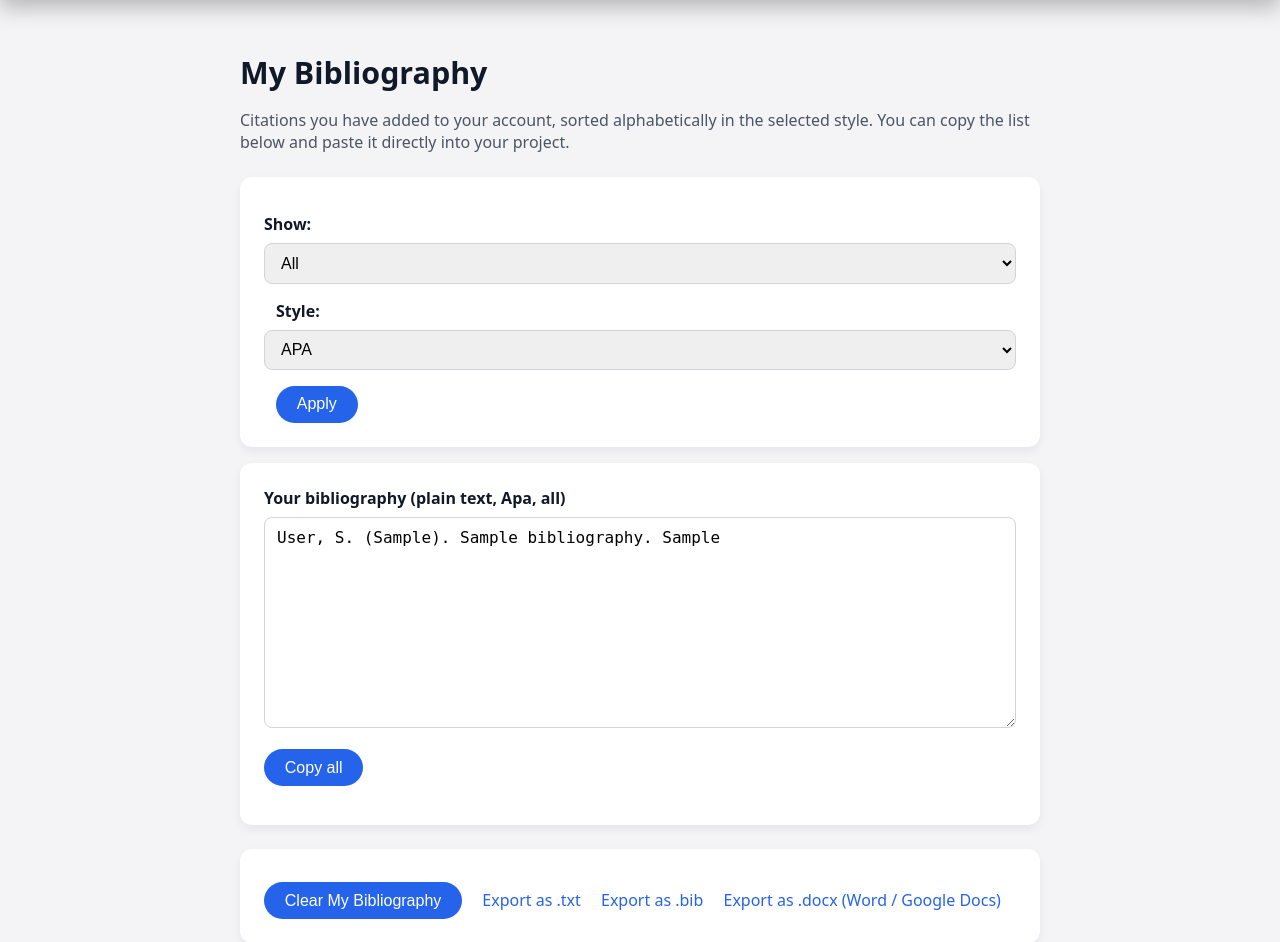
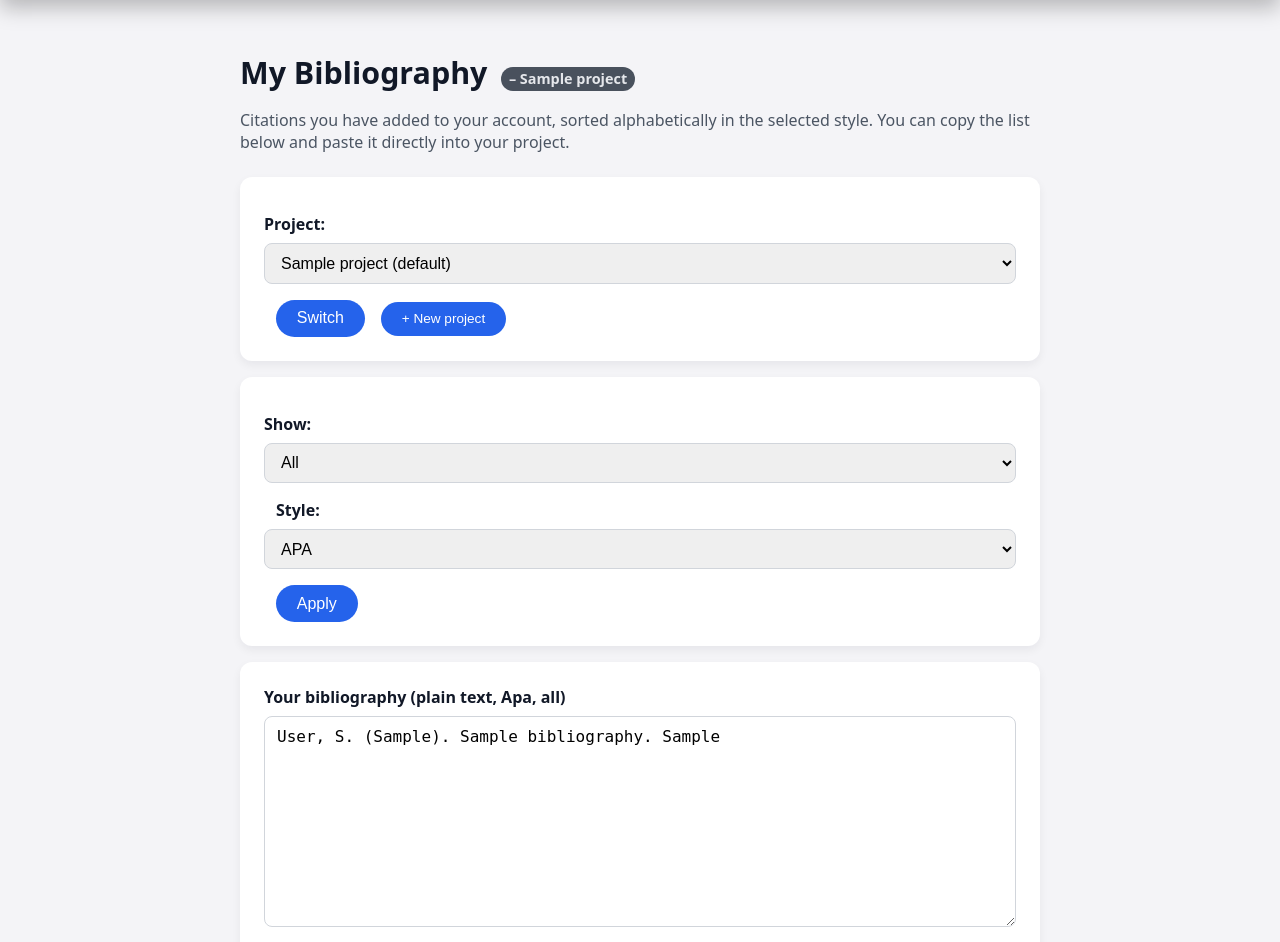
Before and after one commit to Andrew-O39/FolioCite, a FastAPI app: page /bibliography in a window 1280 px wide. Shown: the part 73-1015 px from the top of the page. Run offline with FastAPI, Linux system fonts and the light colour scheme; the visitor is signed in with stand-in values (Sample User, id 1); tables that the repository leaves empty hold one stand-in row (values such as "Sample post").

Commit message:
feat: implement multi-project bibliography system with default project handling

```diff
--- a/main.py
+++ b/main.py
@@ -2,8 +2,10 @@ from fastapi import FastAPI, Request, Form, Query
 from fastapi.responses import HTMLResponse, RedirectResponse, PlainTextResponse, StreamingResponse
 from fastapi.staticfiles import StaticFiles
 from fastapi.templating import Jinja2Templates
+from db import ensure_default_project, get_projects_for_user, create_project
 from io import BytesIO
 from docx import Document
+from typing import Optional
 
 from starlette.middleware.sessions import SessionMiddleware
 
@@ -75,6 +77,20 @@ def get_current_user(request: Request) -> Optional[CurrentUser]:
         username=row["username"],
         email=row["email"],
     )
+
+def get_current_project_id(request: Request, user_id: int) -> int:
+    """
+    Read the active project_id from the session or create/select the default one.
+    """
+    project_id = request.session.get("project_id")
+    if project_id is not None:
+        return int(project_id)
+
+    # Ensure default project exists
+    default_project = ensure_default_project(user_id)
+    pid = default_project["id"]
+    request.session["project_id"] = pid
+    return pid
 
 @app.get("/register", response_class=HTMLResponse)
 async def register_get(request: Request):
@@ -459,9 +475,6 @@ async def cite(
         },
     )
 
-from typing import Optional
-from fastapi import Query
-
 @app.get("/bibliography", response_class=HTMLResponse)
 async def show_bibliography(
     request: Request,
@@ -472,8 +485,19 @@ async def show_bibliography(
     if not current_user:
         return RedirectResponse(url="/login", status_code=303)
 
-    # Load all rows for this user from the DB
-    rows = db.get_all_entries(current_user.id)
+    # Which project is active?
+    project_id = get_current_project_id(request, current_user.id)
+    all_projects = get_projects_for_user(current_user.id)
+
+    # Figure out current project name (fallback if something is odd)
+    current_project_name = "Current project"
+    for p in all_projects:
+        if p["id"] == project_id:
+            current_project_name = p["name"]
+            break
+
+    # Load all rows for this user + project from the DB
+    rows = db.get_all_entries(current_user.id, project_id=project_id)
 
     # Normalise filter_type
     if filter_type not in ("all", "book", "article", "website"):
@@ -502,7 +526,7 @@ async def show_bibliography(
             if a.strip()
         ]
 
-        # Safely pull website-only columns (in case older DB doesn't have them yet)
+        # Safely pull website-only columns
         row_keys = set(row.keys())
         site_name: Optional[str] = row["site_name"] if "site_name" in row_keys else None
         url: Optional[str] = row["url"] if "url" in row_keys else None
@@ -564,6 +588,9 @@ async def show_bibliography(
             "current_style": style,
             "current_filter": filter_type,
             "current_user": current_user,
+            "projects": all_projects,
+            "current_project_id": project_id,
+            "current_project_name": current_project_name,
         },
     )
 
@@ -594,11 +621,14 @@ async def add_to_bibliography(
     if not current_user:
         return RedirectResponse(url="/login", status_code=303)
 
+    project_id = get_current_project_id(request, current_user.id)
+
     authors_str = ";".join([a.strip() for a in authors.split(";") if a.strip()])
 
     db.add_entry(
         current_user.id,
-        {
+        project_id,
+  {
             "entry_type": entry_type,
             "title": title.strip(),
             "authors": authors_str,
@@ -631,7 +661,9 @@ async def clear_bibliography(request: Request):
     if not current_user:
         return RedirectResponse(url="/login", status_code=303)
 
-    db.clear_entries(current_user.id)
+    project_id = get_current_project_id(request, current_user.id)
+
+    db.clear_entries(current_user.id, project_id=project_id)
     return RedirectResponse(url="/bibliography", status_code=303)
 
 @app.post("/bibliography/notes", response_class=HTMLResponse)
@@ -865,6 +897,44 @@ async def export_bibliography_docx(
         headers={"Content-Disposition": f'attachment; filename="{filename}"'},
     )
 
+
+@app.post("/projects/select", response_class=HTMLResponse)
+async def select_project(
+    request: Request,
+    project_id: int = Form(...),
+):
+    current_user = get_current_user(request)
+    if not current_user:
+        return RedirectResponse(url="/login", status_code=303)
+
+    # Make sure this project belongs to the user
+    projects = get_projects_for_user(current_user.id)
+    if any(p["id"] == project_id for p in projects):
+        request.session["project_id"] = int(project_id)
+
+    return RedirectResponse(url="/bibliography", status_code=303)
+
+
+@app.post("/projects/create", response_class=HTMLResponse)
+async def create_project_endpoint(
+    request: Request,
+    project_name: str = Form(...),
+):
+    current_user = get_current_user(request)
+    if not current_user:
+        return RedirectResponse(url="/login", status_code=303)
+
+    name = project_name.strip()
+    if not name:
+        return RedirectResponse(url="/bibliography", status_code=303)
+
+    # Projects are not "default" – you keep one default per user
+    new_project_id = create_project(current_user.id, name, is_default=False)
+    request.session["project_id"] = new_project_id
+
+    return RedirectResponse(url="/bibliography", status_code=303)
+
+
 # For local debugging: `python main.py`
 if __name__ == "__main__":
     import uvicorn
--- a/static/styles.css
+++ b/static/styles.css
@@ -366,3 +366,12 @@ textarea {
   font-size: 0.75rem;
   color: #6b7280;
 }
+
+.project-name-pill {
+  font-size: 0.9rem;
+  margin-left: 0.35rem;
+  padding: 0.15rem 0.5rem;
+  border-radius: 999px;
+  background-color: rgba(31, 41, 55, 0.8);
+  color: #e5e7eb;
+}
--- a/templates/bibliography.html
+++ b/templates/bibliography.html
@@ -1,11 +1,63 @@
 {% extends "base.html" %}
 {% block content %}
 <div class="container">
-  <h1>My Bibliography</h1>
+  <h1>
+  My Bibliography
+  {% if current_project_name %}
+    <span class="project-name-pill">– {{ current_project_name }}</span>
+  {% endif %}
+  </h1>
   <p class="subtitle">
     Citations you have added to your account, sorted alphabetically in the selected style.
     You can copy the list below and paste it directly into your project.
   </p>
+
+  <!-- Project selector + collapsible "New project" -->
+<div class="card" style="margin-bottom: 1rem;">
+  <!-- Switch project -->
+  <form action="/projects/select" method="post" class="inline-form">
+    <label for="project_id">Project:</label>
+    <select id="project_id" name="project_id">
+      {% for p in projects %}
+        <option value="{{ p.id }}"
+          {% if p.id == current_project_id %}selected{% endif %}>
+          {{ p.name }}{% if p.is_default %} (default){% endif %}
+        </option>
+      {% endfor %}
+    </select>
+    <button type="submit" style="margin-left: 0.75rem;">Switch</button>
+
+    <!-- Small "New project" toggle button -->
+    <button
+      type="button"
+      id="toggle-new-project"
+      style="margin-left: 0.75rem; font-size: 0.85rem;"
+    >
+      + New project
+    </button>
+  </form>
+
+  <!-- Collapsible new project form -->
+  <form
+    id="new-project-form"
+    action="/projects/create"
+    method="post"
+    class="inline-form"
+    style="margin-top: 0.75rem; display: none;"
+  >
+    <label for="project_name" style="margin-right: 0.5rem;">
+      New project name:
+    </label>
+    <input
+      type="text"
+      id="project_name"
+      name="project_name"
+      placeholder="e.g. Master’s thesis"
+      required
+    >
+    <button type="submit" style="margin-left: 0.5rem;">Create</button>
+  </form>
+</div>
 
   {% if not entries %}
     <p class="note">
@@ -149,7 +201,22 @@
   {% endif %}
 </div>
 
+
 <script>
+  // Toggle visibility of the "New project" form
+  document.addEventListener("DOMContentLoaded", function () {
+    const toggleBtn = document.getElementById("toggle-new-project");
+    const newProjectForm = document.getElementById("new-project-form");
+
+    if (toggleBtn && newProjectForm) {
+      toggleBtn.addEventListener("click", function () {
+        const isHidden = newProjectForm.style.display === "none" || !newProjectForm.style.display;
+        newProjectForm.style.display = isHidden ? "block" : "none";
+        toggleBtn.textContent = isHidden ? "Cancel" : "+ New project";
+      });
+    }
+  });
+
   // Copy entire bibliography textarea (citations only)
   const biblioBtn = document.getElementById('copy-biblio-btn');
   const biblioTextarea = document.getElementById('biblio-text');
```
Also changed, not shown: db.py (+122 -17 lines).
